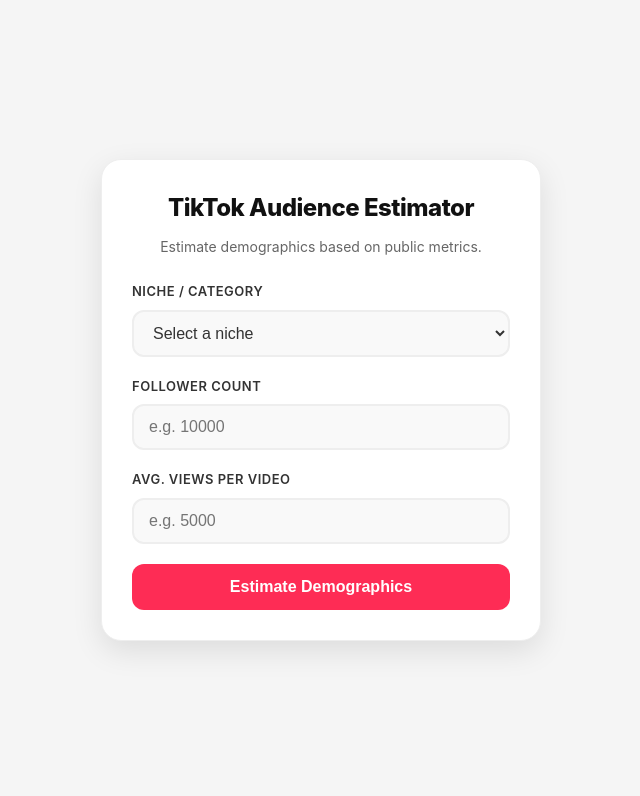
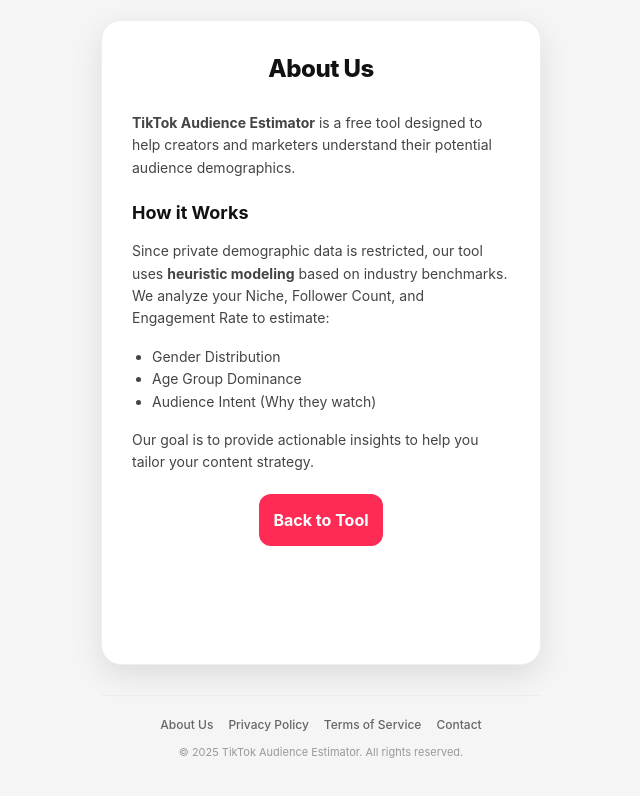
Before and after one commit to iambhagat92/tiktok-audience-estimator-web, a React (Vite) app: page /about in a window 1280 px wide. Shown: the top 796 px of the page, without its empty margins (319-959 px from the left). Built offline with nearby package versions, Linux system fonts and the light colour scheme.

Commit message:
Feat: Add Essential Pages and Routing

```diff
--- a/package.json
+++ b/package.json
@@ -11,7 +11,8 @@
   },
   "dependencies": {
     "react": "^19.2.0",
-    "react-dom": "^19.2.0"
+    "react-dom": "^19.2.0",
+    "react-router-dom": "^7.9.6"
   },
   "devDependencies": {
     "@eslint/js": "^9.39.1",
--- a/src/App.jsx
+++ b/src/App.jsx
@@ -1,11 +1,26 @@
 import React from 'react';
+import { BrowserRouter as Router, Routes, Route } from 'react-router-dom';
 import EstimatorCard from './components/EstimatorCard';
+import Footer from './components/Footer';
+import PrivacyPolicy from './pages/PrivacyPolicy';
+import TermsOfService from './pages/TermsOfService';
+import AboutUs from './pages/AboutUs';
+import Contact from './pages/Contact';
 
 function App() {
   return (
-    <div className="tade-wrapper">
-      <EstimatorCard />
-    </div>
+    <Router>
+      <div className="tade-wrapper">
+        <Routes>
+          <Route path="/" element={<EstimatorCard />} />
+          <Route path="/privacy" element={<PrivacyPolicy />} />
+          <Route path="/terms" element={<TermsOfService />} />
+          <Route path="/about" element={<AboutUs />} />
+          <Route path="/contact" element={<Contact />} />
+        </Routes>
+        <Footer />
+      </div>
+    </Router>
   );
 }
 
--- /dev/null
+++ b/src/components/Footer.jsx
@@ -0,0 +1,20 @@
+import React from 'react';
+import { Link } from 'react-router-dom';
+
+const Footer = () => {
+    return (
+        <footer className="tade-footer">
+            <div className="tade-footer-links">
+                <Link to="/about">About Us</Link>
+                <Link to="/privacy">Privacy Policy</Link>
+                <Link to="/terms">Terms of Service</Link>
+                <Link to="/contact">Contact</Link>
+            </div>
+            <p className="tade-copyright">
+                © {new Date().getFullYear()} TikTok Audience Estimator. All rights reserved.
+            </p>
+        </footer>
+    );
+};
+
+export default Footer;
--- a/src/index.css
+++ b/src/index.css
@@ -27,6 +27,9 @@
   padding: 20px;
   box-sizing: border-box;
   width: 100%;
+  display: flex;
+  flex-direction: column;
+  min-height: 100vh;
 }
 
 /* Card Design */
@@ -38,6 +41,7 @@
   overflow: hidden;
   position: relative;
   border: 1px solid #eee;
+  flex: 1;
 }
 
 /* Header */
@@ -58,6 +62,25 @@
   margin: 0;
   color: #666;
   font-size: 14px;
+}
+
+/* Content Pages */
+.tade-content h3 {
+  font-size: 18px;
+  color: #111;
+  margin-top: 20px;
+  margin-bottom: 10px;
+}
+
+.tade-content p,
+.tade-content li {
+  font-size: 14px;
+  color: #444;
+  line-height: 1.6;
+}
+
+.tade-content ul {
+  padding-left: 20px;
 }
 
 /* Form Elements */
@@ -320,6 +343,39 @@
   line-height: 1.4;
 }
 
+/* Footer */
+.tade-footer {
+  margin-top: 30px;
+  text-align: center;
+  padding: 20px 0;
+  border-top: 1px solid #eee;
+}
+
+.tade-footer-links {
+  display: flex;
+  justify-content: center;
+  gap: 15px;
+  flex-wrap: wrap;
+  margin-bottom: 10px;
+}
+
+.tade-footer-links a {
+  color: #666;
+  text-decoration: none;
+  font-size: 12px;
+  font-weight: 500;
+}
+
+.tade-footer-links a:hover {
+  color: #FE2C55;
+}
+
+.tade-copyright {
+  color: #999;
+  font-size: 11px;
+  margin: 0;
+}
+
 @keyframes fadeIn {
   from {
     opacity: 0;
--- /dev/null
+++ b/src/pages/AboutUs.jsx
@@ -0,0 +1,31 @@
+import React from 'react';
+import { Link } from 'react-router-dom';
+
+const AboutUs = () => {
+    return (
+        <div className="tade-card">
+            <div className="tade-header">
+                <h2>About Us</h2>
+            </div>
+            <div className="tade-content">
+                <p><strong>TikTok Audience Estimator</strong> is a free tool designed to help creators and marketers understand their potential audience demographics.</p>
+
+                <h3>How it Works</h3>
+                <p>Since private demographic data is restricted, our tool uses <strong>heuristic modeling</strong> based on industry benchmarks. We analyze your Niche, Follower Count, and Engagement Rate to estimate:</p>
+                <ul>
+                    <li>Gender Distribution</li>
+                    <li>Age Group Dominance</li>
+                    <li>Audience Intent (Why they watch)</li>
+                </ul>
+
+                <p>Our goal is to provide actionable insights to help you tailor your content strategy.</p>
+
+                <div style={{ marginTop: '20px', textAlign: 'center' }}>
+                    <Link to="/" className="tade-btn" style={{ display: 'inline-block', textDecoration: 'none', width: 'auto' }}>Back to Tool</Link>
+                </div>
+            </div>
+        </div>
+    );
+};
+
+export default AboutUs;
--- /dev/null
+++ b/src/pages/Contact.jsx
@@ -0,0 +1,28 @@
+import React from 'react';
+import { Link } from 'react-router-dom';
+
+const Contact = () => {
+    return (
+        <div className="tade-card">
+            <div className="tade-header">
+                <h2>Contact Us</h2>
+            </div>
+            <div className="tade-content">
+                <p>Have questions, suggestions, or feedback? We'd love to hear from you!</p>
+
+                <div style={{ background: '#f9f9f9', padding: '20px', borderRadius: '10px', margin: '20px 0' }}>
+                    <p><strong>Email:</strong> support@tiktokestimator.com</p>
+                    <p><strong>Twitter:</strong> @TikTokEstimator</p>
+                </div>
+
+                <p>We aim to respond to all inquiries within 24-48 hours.</p>
+
+                <div style={{ marginTop: '20px', textAlign: 'center' }}>
+                    <Link to="/" className="tade-btn" style={{ display: 'inline-block', textDecoration: 'none', width: 'auto' }}>Back to Tool</Link>
+                </div>
+            </div>
+        </div>
+    );
+};
+
+export default Contact;
--- /dev/null
+++ b/src/pages/PrivacyPolicy.jsx
@@ -0,0 +1,32 @@
+import React from 'react';
+import { Link } from 'react-router-dom';
+
+const PrivacyPolicy = () => {
+    return (
+        <div className="tade-card">
+            <div className="tade-header">
+                <h2>Privacy Policy</h2>
+                <p>Last updated: {new Date().toLocaleDateString()}</p>
+            </div>
+            <div className="tade-content">
+                <h3>1. Introduction</h3>
+                <p>Welcome to TikTok Audience Estimator. We respect your privacy and are committed to protecting your personal data.</p>
+
+                <h3>2. Data Collection</h3>
+                <p>We do not collect any personal data from users. All estimations are performed client-side using public metrics you input.</p>
+
+                <h3>3. Cookies</h3>
+                <p>We may use cookies to improve your experience. You can instruct your browser to refuse all cookies.</p>
+
+                <h3>4. Third-Party Services</h3>
+                <p>We may use third-party services like Google Analytics or AdSense which may collect data used to identify you.</p>
+
+                <div style={{ marginTop: '20px', textAlign: 'center' }}>
+                    <Link to="/" className="tade-btn" style={{ display: 'inline-block', textDecoration: 'none', width: 'auto' }}>Back to Tool</Link>
+                </div>
+            </div>
+        </div>
+    );
+};
+
+export default PrivacyPolicy;
--- /dev/null
+++ b/src/pages/TermsOfService.jsx
@@ -0,0 +1,32 @@
+import React from 'react';
+import { Link } from 'react-router-dom';
+
+const TermsOfService = () => {
+    return (
+        <div className="tade-card">
+            <div className="tade-header">
+                <h2>Terms of Service</h2>
+                <p>Last updated: {new Date().toLocaleDateString()}</p>
+            </div>
+            <div className="tade-content">
+                <h3>1. Acceptance of Terms</h3>
+                <p>By accessing this tool, you agree to be bound by these Terms of Service.</p>
+
+                <h3>2. Use License</h3>
+                <p>Permission is granted to temporarily use this tool for personal, non-commercial transitory viewing only.</p>
+
+                <h3>3. Disclaimer</h3>
+                <p>The materials on TikTok Audience Estimator are provided on an 'as is' basis. We make no warranties, expressed or implied.</p>
+
+                <h3>4. Accuracy of Materials</h3>
+                <p>The estimations provided are heuristic-based and should not be considered as official data from TikTok.</p>
+
+                <div style={{ marginTop: '20px', textAlign: 'center' }}>
+                    <Link to="/" className="tade-btn" style={{ display: 'inline-block', textDecoration: 'none', width: 'auto' }}>Back to Tool</Link>
+                </div>
+            </div>
+        </div>
+    );
+};
+
+export default TermsOfService;
```
Also changed, not shown: 1 other file (tests, documents, lock files or other folders).
